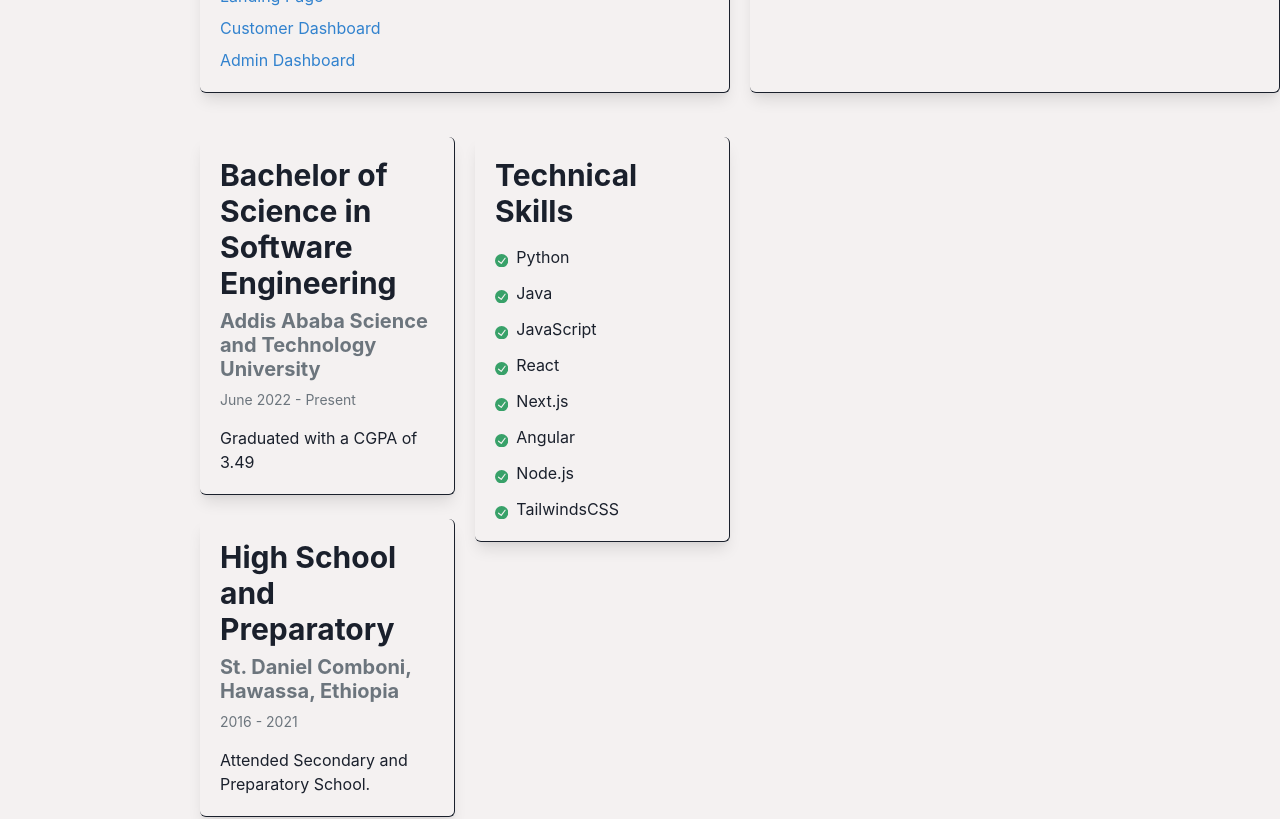
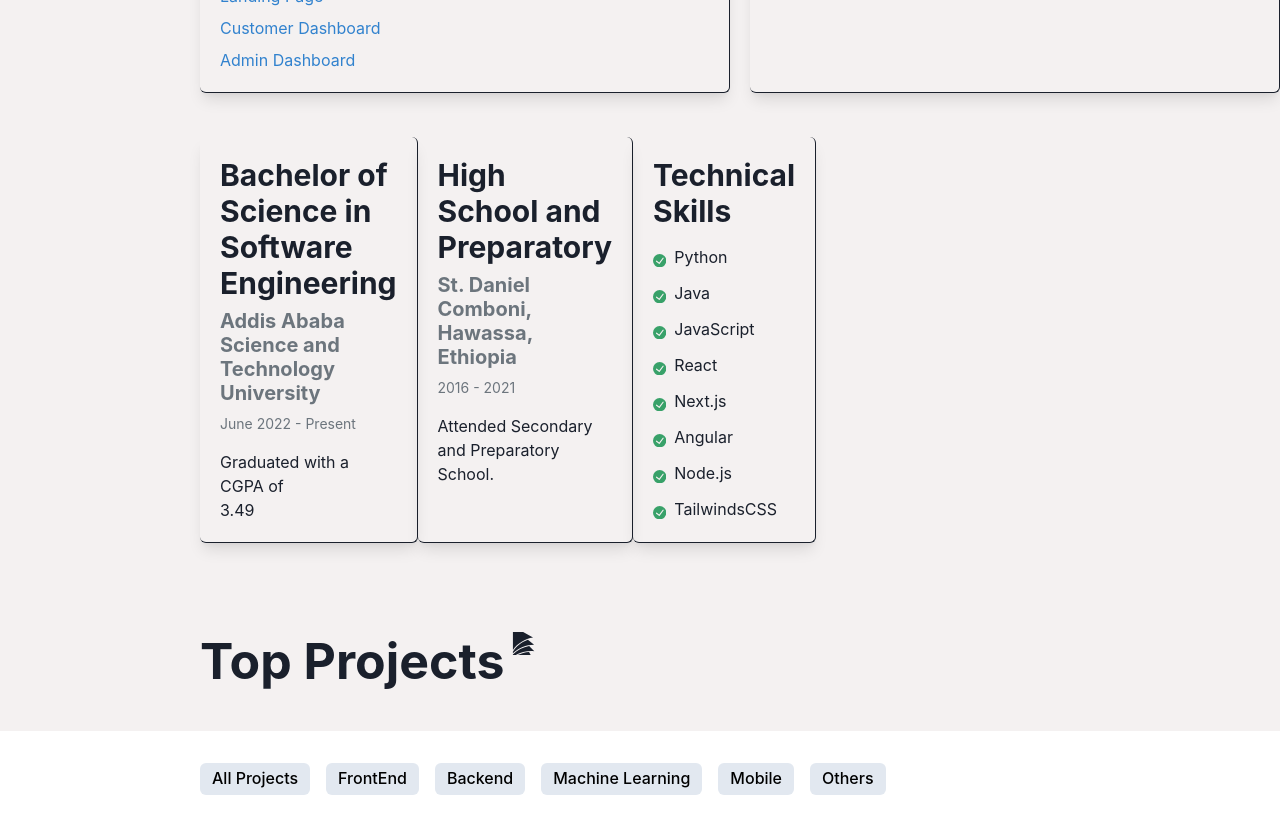
Before and after one commit to hailemichael121/Mine, a React (Vite) app: page / in a window 1280 px wide. Shown: the part 2940-3759 px from the top of the page. Built offline with nearby package versions, Linux system fonts and the light colour scheme; no server answers; a web font is replaced by a local one.

Commit message:
Update Resume.tsx

```diff
--- a/src/pages/Resume.tsx
+++ b/src/pages/Resume.tsx
@@ -17,16 +17,10 @@ const Resume: React.FC = () => {
         <Flex
           direction={{ base: 'column', md: 'row' }}
           width="100%"
-  gap="20px"
-  align="stretch"
           justify="space-between"
         >
-  <Box flex="1" minWidth="0">
           <ResumeSecEducation />
-  </Box>
-  <Box flex="1" minWidth="0">
           <ResumeSecSkills />
-  </Box>
       </Flex>
 
       </SimpleGrid>
```
Lines whose indentation alone changed are shown as unchanged.
